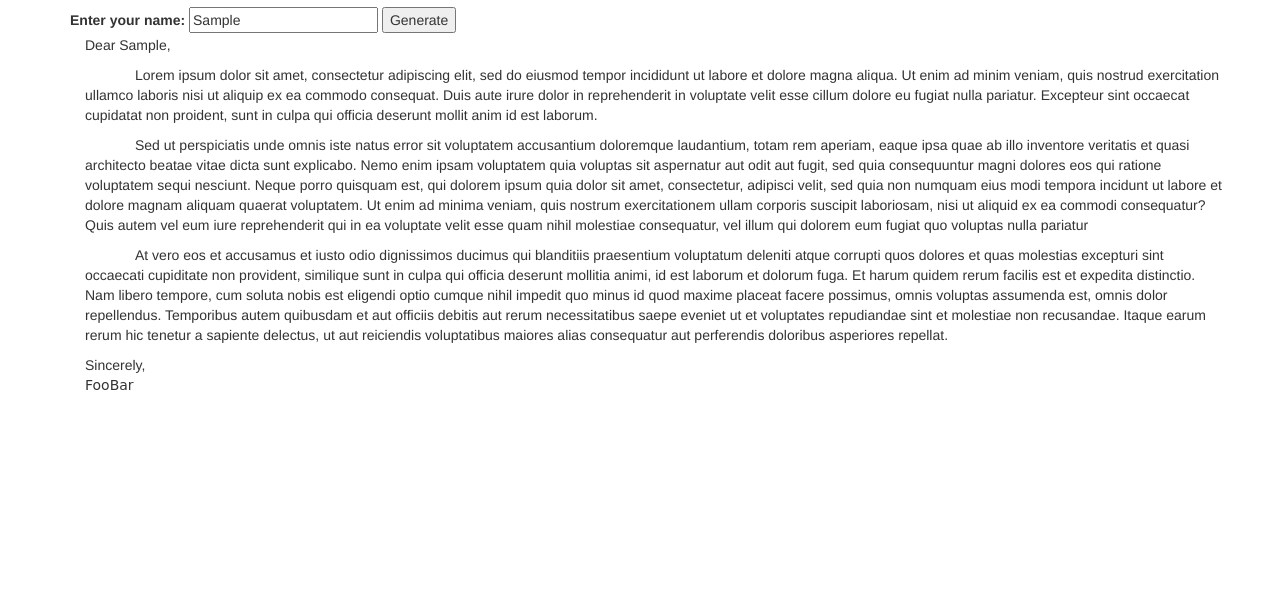
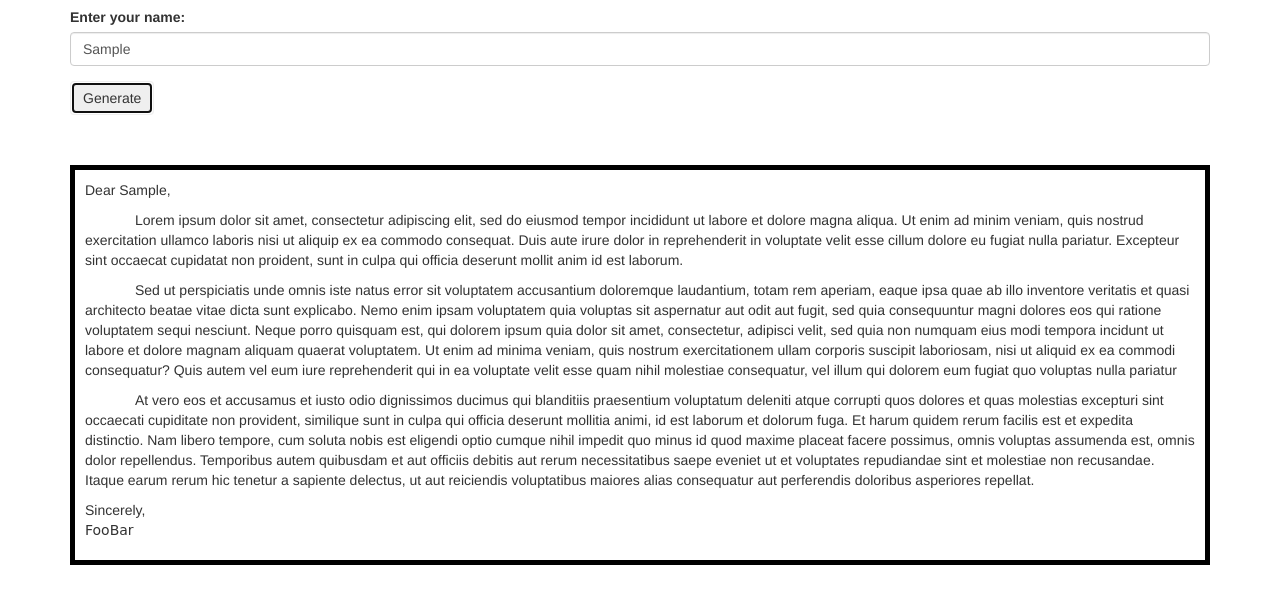
Before and after one commit to ptown-epicodus/form-letter, a plain HTML site: page index.html in a window 1280 px wide. Both pictures are taken after typing "Sample" into the empty fields and a click on the button "Generate". Shown: the part 63-666 px from the top of the page. Drawn offline with Linux system fonts and the light colour scheme.

Commit message:
Improve styling

```diff
--- a/css/styles.css
+++ b/css/styles.css
@@ -1,5 +1,8 @@
 #letter {
   display: none;
+  border: solid black 5px;
+  margin-top: 50px;
+  padding: 10px;
 }
 
 p.letter-body,
--- a/index.html
+++ b/index.html
@@ -11,13 +11,15 @@
     <div class="container">
       <h1>Receive letter from FooBar!</h1>
       <form id="letter-form">
-        <label for="name">Enter your name:</label>
-        <input id="name" type="text">
+        <div class="form-group">
+          <label for="name">Enter your name:</label>
+          <input id="name" class="form-control" type="text">
+        </div>
 
-        <button type="submit">Generate</button>
+        <button type="submit" class="btn">Generate</button>
       </form>
 
-      <div id="letter" class="container">
+      <div id="letter">
         <p>Dear <span class="user-name"></span>,</p>
 
         <p class="letter-body">
```
